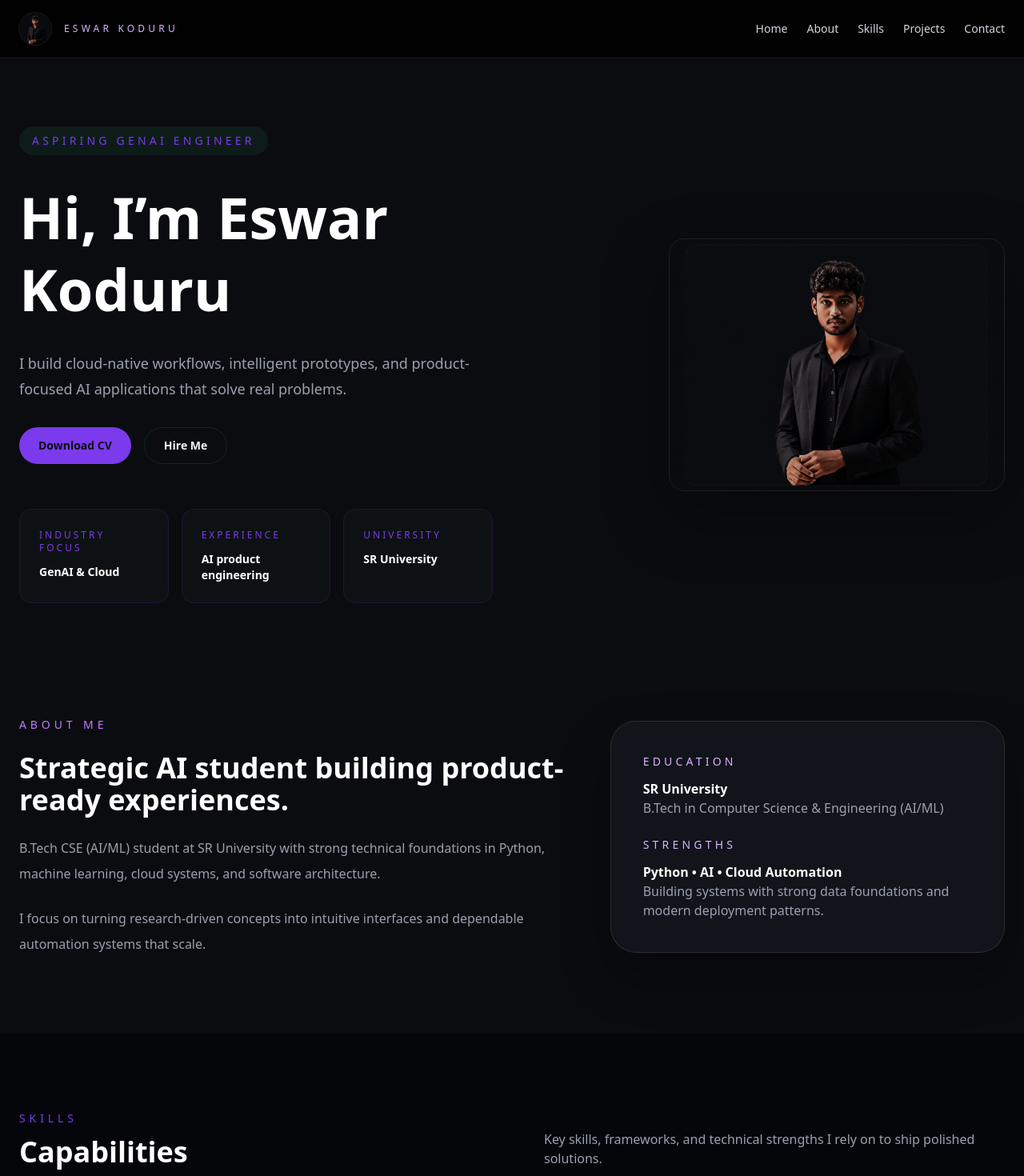
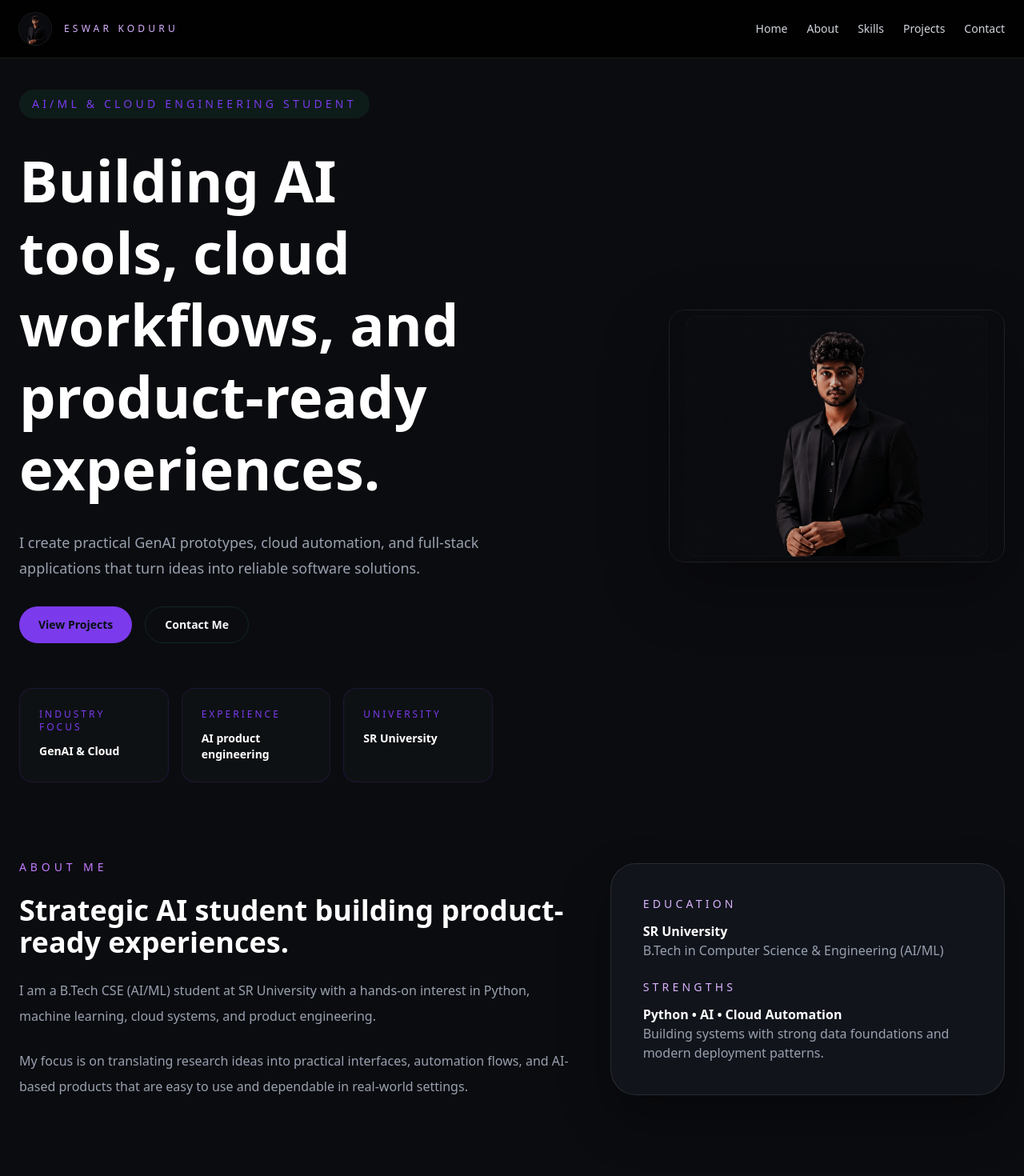
Before and after one commit to Eswar15-b34/eswar-portfolio, a Next.js app: page / in a window 1280 px wide. Shown: the top 1470 px of the page at 80% size. Built offline with nearby package versions, Linux system fonts and the light colour scheme.

Commit message:
Updated portfolio

```diff
--- a/app/layout.tsx
+++ b/app/layout.tsx
@@ -13,8 +13,9 @@ const geistMono = Geist_Mono({
 });
 
 export const metadata: Metadata = {
-  title: "Create Next App",
-  description: "Generated by create next app",
+  title: "Eswar Koduru | AI/ML & Cloud Portfolio",
+  description:
+    "Portfolio website of Eswar Koduru — AI/ML, cloud, and product-focused engineering projects.",
 };
 
 export default function RootLayout({
--- a/app/page.tsx
+++ b/app/page.tsx
@@ -27,17 +27,17 @@ export default function Home() {
       <section id="home" className="min-h-screen flex items-center px-6 pt-28">
         <div className="max-w-7xl mx-auto grid gap-12 lg:grid-cols-2 items-center">
           <div className="space-y-8 fade-in">
-            <span className="inline-flex rounded-full bg-[rgba(56,210,138,0.08)] px-4 py-2 text-sm uppercase tracking-[0.3em] accent-text">Aspiring GenAI Engineer</span>
+            <span className="inline-flex rounded-full bg-[rgba(56,210,138,0.08)] px-4 py-2 text-sm uppercase tracking-[0.3em] accent-text">AI/ML & Cloud Engineering Student</span>
             <h1 className="text-6xl md:text-7xl font-extrabold leading-tight">
-              Hi, I’m <span className="text-white">Eswar Koduru</span>
+              Building AI tools, cloud workflows, and product-ready experiences.
             </h1>
             <p className="max-w-xl text-lg leading-8 text-gray-400">
-              I build cloud-native workflows, intelligent prototypes, and product-focused AI applications that solve real problems.
+              I create practical GenAI prototypes, cloud automation, and full-stack applications that turn ideas into reliable software solutions.
             </p>
 
-            <div className="flex gap-4">
-              <a href="#projects" className="inline-flex items-center justify-center rounded-full btn-accent px-6 py-3 text-sm font-semibold transition hover:brightness-95">Download CV</a>
-              <a href="#contact" className="inline-flex items-center justify-center rounded-full btn-outline-accent px-6 py-3 text-sm font-semibold transition hover:border-opacity-100">Hire Me</a>
+            <div className="flex flex-wrap gap-4">
+              <a href="#projects" className="inline-flex items-center justify-center rounded-full btn-accent px-6 py-3 text-sm font-semibold transition hover:brightness-95">View Projects</a>
+              <a href="#contact" className="inline-flex items-center justify-center rounded-full btn-outline-accent px-6 py-3 text-sm font-semibold transition hover:border-opacity-100">Contact Me</a>
             </div>
 
             <div className="grid gap-4 sm:grid-cols-3 pt-6">
@@ -68,10 +68,10 @@ export default function Home() {
             <p className="text-purple-400 uppercase tracking-[0.35em] text-sm">About Me</p>
             <h3 className="text-4xl font-semibold">Strategic AI student building product-ready experiences.</h3>
             <p className="text-gray-400 leading-8">
-              B.Tech CSE (AI/ML) student at SR University with strong technical foundations in Python, machine learning, cloud systems, and software architecture.
+              I am a B.Tech CSE (AI/ML) student at SR University with a hands-on interest in Python, machine learning, cloud systems, and product engineering.
             </p>
             <p className="text-gray-400 leading-8">
-              I focus on turning research-driven concepts into intuitive interfaces and dependable automation systems that scale.
+              My focus is on translating research ideas into practical interfaces, automation flows, and AI-based products that are easy to use and dependable in real-world settings.
             </p>
           </div>
 
@@ -193,8 +193,8 @@ export default function Home() {
           </div>
           <div className="rounded-[2rem] border border-white/10 bg-purple-600 p-10 text-white shadow-[0_20px_50px_rgba(0,0,0,0.25)]">
             <p className="text-white font-semibold mb-4">Get in touch</p>
-            <p className="text-gray-100 mb-3">📧 eswarreddykoduru@gmail.com</p>
-            <p className="text-gray-100 mb-3">📞 +91 9573786379</p>
+            <a href="mailto:eswarreddykoduru@gmail.com" className="mb-3 block text-gray-100 transition hover:text-white">📧 eswarreddykoduru@gmail.com</a>
+            <a href="tel:+919573786379" className="mb-3 block text-gray-100 transition hover:text-white">📞 +91 9573786379</a>
             <p className="text-gray-100">📍 Nellore, Andhra Pradesh</p>
           </div>
         </div>
```
Also changed, not shown: 1 other file (tests, documents, lock files or other folders).
